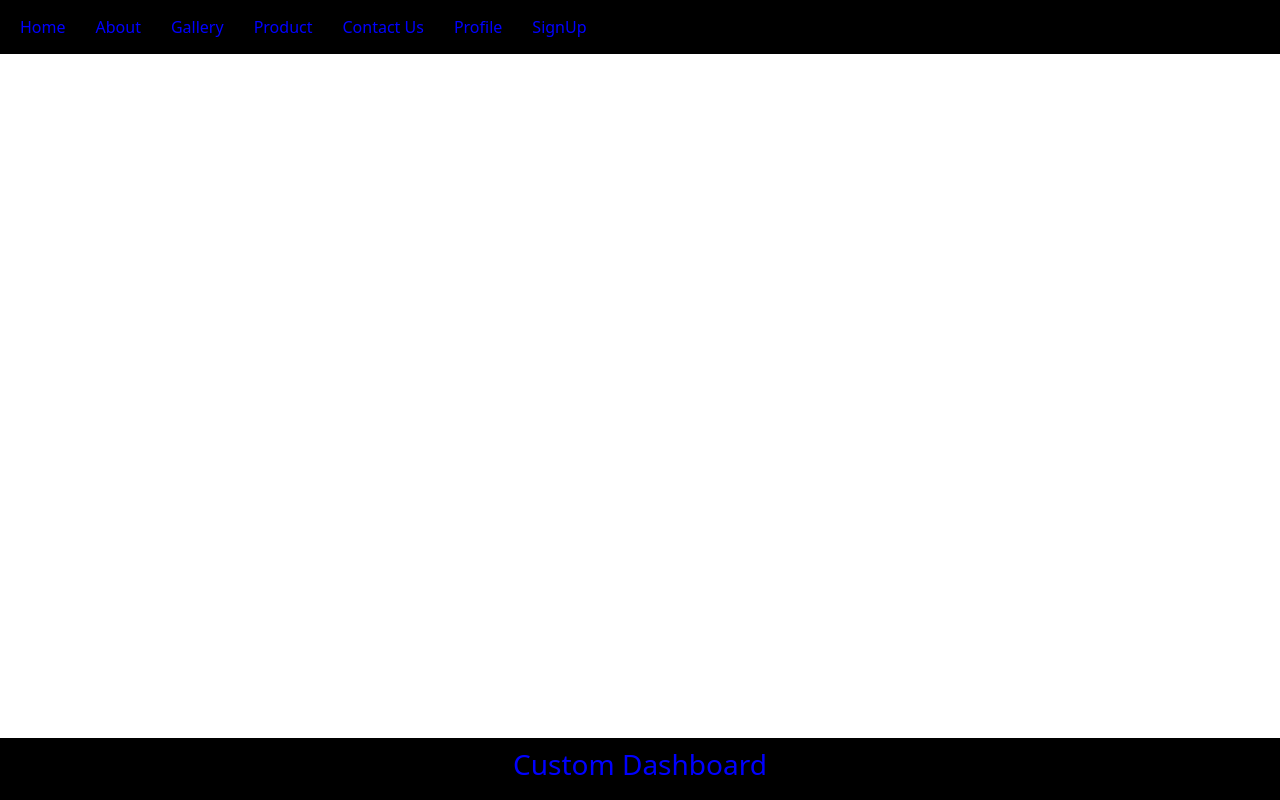
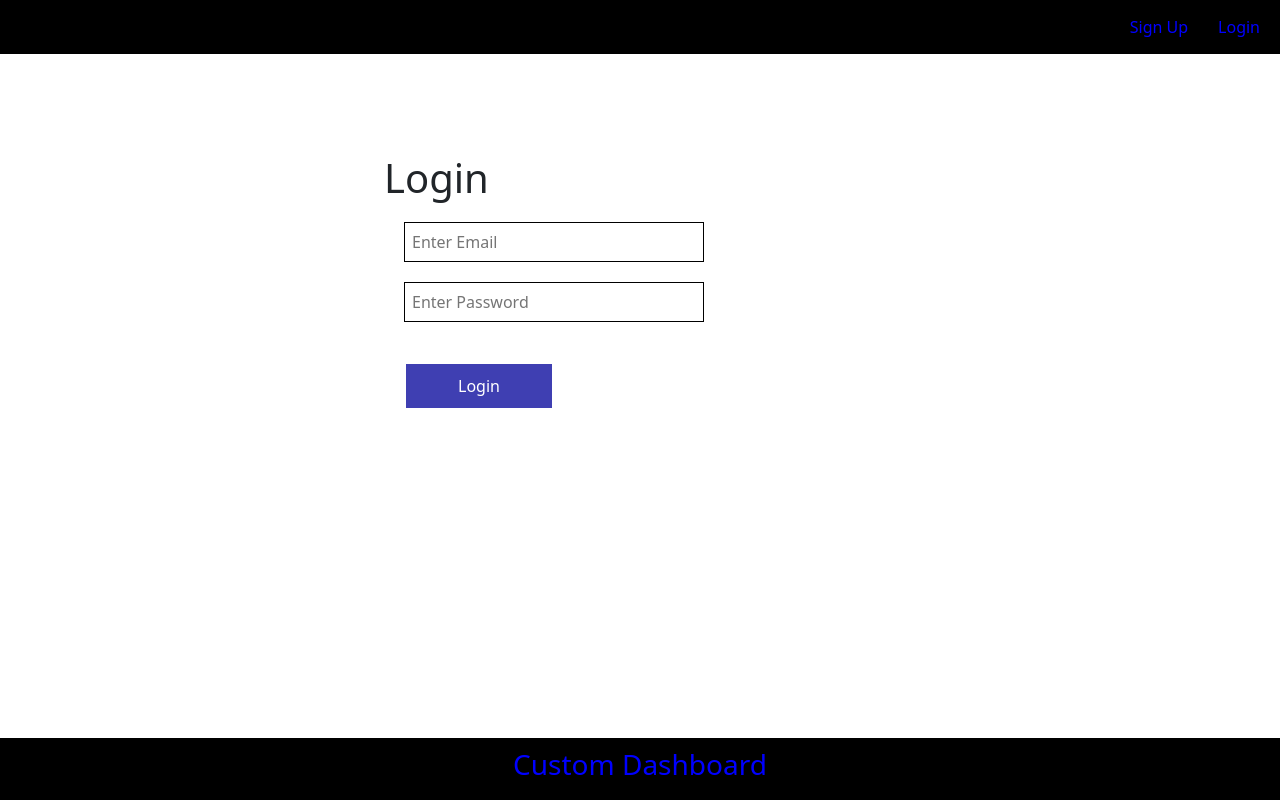
Before and after one commit to ARod88/Final-Project, a React (Create React App) app in the folder final-project/: page /login in a window 1280 px wide. Built offline with nearby package versions, Linux system fonts and the light colour scheme.

Commit message:
added signup and login seperate page

```diff
--- a/final-project/src/App.css
+++ b/final-project/src/App.css
@@ -33,8 +33,17 @@
   color: white;
 }
 
+.nav-right{
+  text-align: right;
+}
+
 .register {
   margin-left: 30%;
+}
+
+.login{
+  margin-left: 30%;
+  margin-top: 100px;
 }
 
 .footer {
--- a/final-project/src/App.js
+++ b/final-project/src/App.js
@@ -6,6 +6,7 @@
 import Footer from './components/Footer';
 import SignUp from './components/SignUp';
 import LoggedUser from './components/LoggedUser';
+import Login from './components/Login';
 import 'bootstrap/dist/css/bootstrap.min.css';
 
 
@@ -25,8 +26,11 @@
         <Route path='/contact'element={<h1>Contact Us</h1>}/>
         <Route path='/logout' element={<h1>Logout</h1>}/>
         <Route path='/profile' element={<h1>Profile</h1>}/>
+
+        </Route>
         <Route path='/signup' element={<SignUp />}/>
-        </Route>
+        <Route path='/login' element={<Login />}/>
+
       </Routes>
       </BrowserRouter>
       <Footer />
--- /dev/null
+++ b/final-project/src/components/Login.js
@@ -0,0 +1,50 @@
+import React, {useEffect} from "react";
+import {useNavigate} from 'react-router-dom'
+
+const Login =()=> {
+
+    const [email,setEmail]= React.useState('');
+    const [password,setPassword]= React.useState('');
+    const navigate = useNavigate();
+
+    useEffect(() => {
+        const auth = localStorage.getItem('user');
+        if(auth){
+            navigate('/')
+
+        }
+    },[])
+    const handleLogin = async () => {
+        let result = await fetch("http://localhost:5000/login", {
+            method: 'post',
+            body: JSON.stringify({email, password}),
+            headers:{
+                'Content-Type': "application/json"
+        }
+    });
+    result = await result.json();
+    console.warn(result)
+    if(result.name)
+    {
+        localStorage.setItem('user',JSON.stringify(result));
+        navigate('/')
+
+
+    }else{
+        alert("Please enter connect details!")
+    }
+}
+
+    return(
+        <div className="login">
+            <h1>Login</h1>
+            <input className="inputBox"type="text" placeholder="Enter Email"
+            onChange={(e)=>setEmail(e.target.value)} value={email}/>
+            <input className="inputBox"type="password" placeholder="Enter Password"
+            onChange={(e)=>setPassword(e.target.value)} value={password}/>
+            <button onClick={handleLogin}className="appButton"type="button">Login</button>
+        </div>
+    )
+}
+
+export default Login;
--- a/final-project/src/components/NavBar.js
+++ b/final-project/src/components/NavBar.js
@@ -1,34 +1,49 @@
-import React from 'react';
-import { Link, useNavigate } from 'react-router-dom';
+import React from "react";
+import { Link, useNavigate } from "react-router-dom";
 
 const NavBar = () => {
-  const auth = localStorage.getItem('user');
-  const navigate = useNavigate()
-  const logout =() => {
+    const auth = localStorage.getItem("user");
+    const navigate = useNavigate();
+    const logout = () => {
         localStorage.clear();
-    navigate('/signup')
-  }
+        navigate("/signup");
+    };
 
     return (
         <div>
-      <ul className='nav-ul'>
-        <li><Link to="/">Home</Link></li>
-        <li><Link to="/about">About</Link></li>
-        <li><Link to="/gallery">Gallery</Link></li>
-        <li><Link to="/product">Product</Link></li>
-        <li><Link to="/contact">Contact Us</Link></li>
+            {auth ? (
+                <ul className="nav-ul">
+                    <li>
+                        <Link to="/">Home</Link>
+                    </li>
+                    <li>
+                        <Link to="/about">About</Link>
+                    </li>
+                    <li>
+                        <Link to="/gallery">Gallery</Link>
+                    </li>
 
-        <li><Link to="/profile">Profile</Link></li>
                     <li>
-          {auth ? (
-            <Link onClick={logout}to="/signup">Logout</Link>
-          ) : (
-            <Link to="/signup">SignUp</Link>
-          )}
+                        <Link to="/profile">Profile</Link>
+                    </li>
+                    <li>
+                        <Link onClick={logout} to="/signup">
+                            Logout
+                        </Link>
                     </li>
                 </ul>
+            ) : (
+                <ul className="nav-ul nav-right">
+                    <li>
+                        <Link to="/signup">Sign Up</Link>
+                    </li>
+                    <li>
+                        <Link to="/login">Login</Link>
+                    </li>
+                </ul>
+            )}
         </div>
-  )
-}
+    );
+};
 
 export default NavBar;
```
Also changed, not shown: 1 other file (tests, documents, lock files or other folders). Lines whose indentation alone changed are shown as unchanged.
